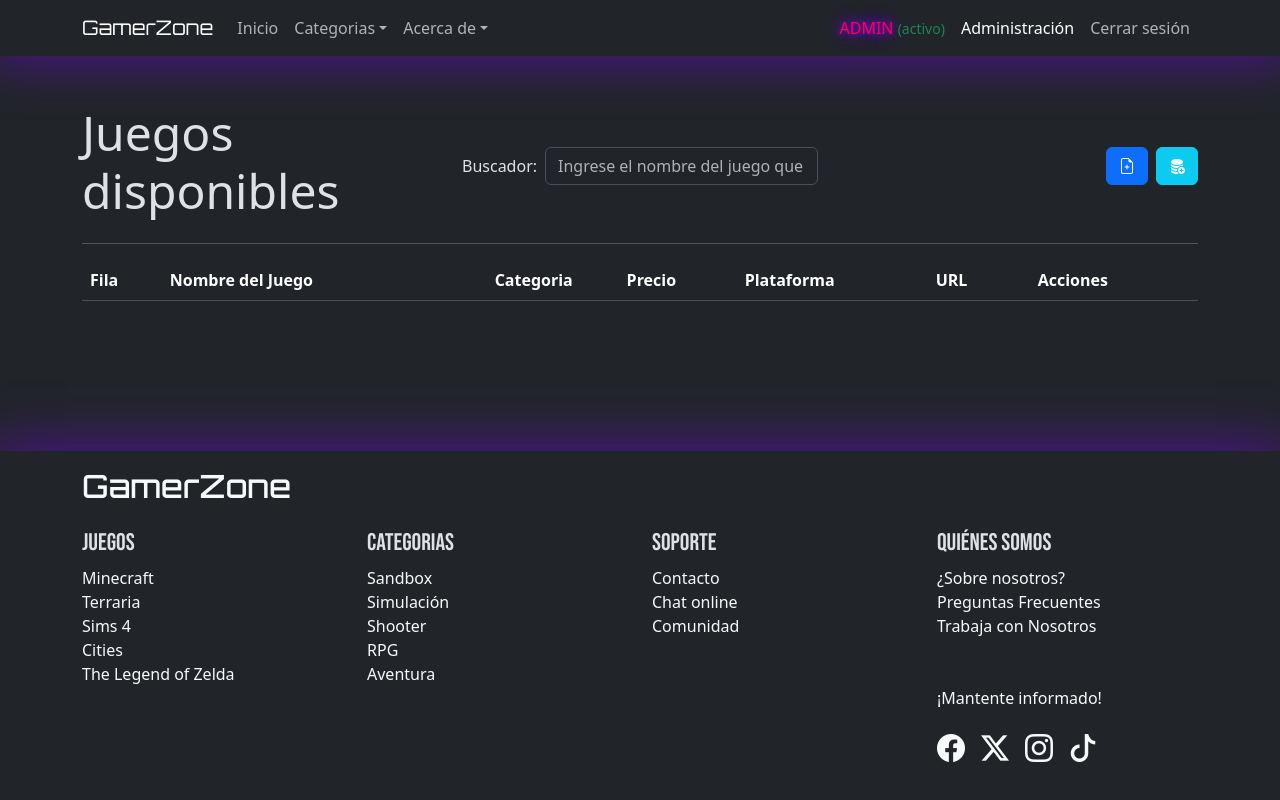
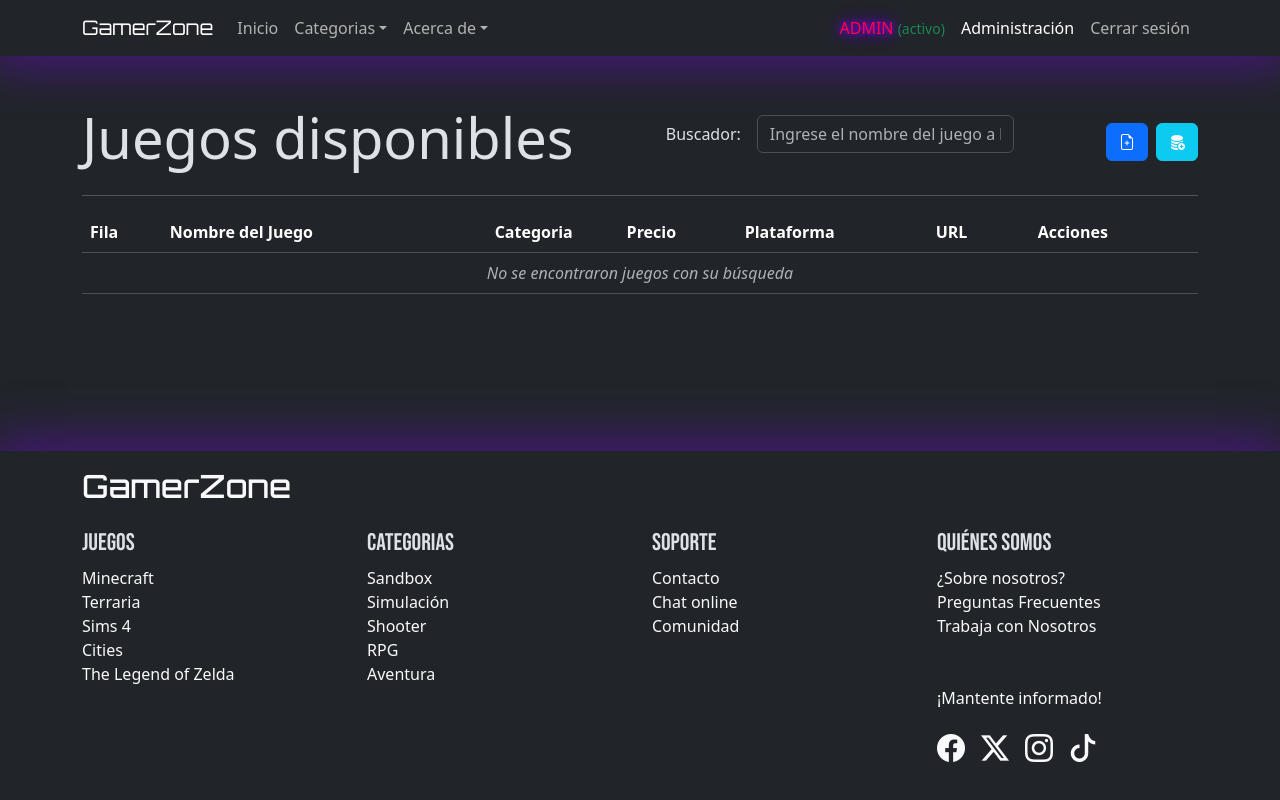
Before and after one commit to hernanortiz1/proyectoModulo2, a React (Vite) app: page /administrador in a window 1280 px wide. Built offline with nearby package versions, Linux system fonts and the light colour scheme; sample sign-in values are in the browser's storage.

Commit message:
agregue la logica para el buscador

```diff
--- a/src/App.jsx
+++ b/src/App.jsx
@@ -25,6 +25,7 @@ function App() {
   const juegosLocalstorage = JSON.parse(localStorage.getItem("listaJuegos")) || [];
   const [juegos, setJuegos] = useState(juegosLocalstorage);
   const [usuarioAdmin, setUsuarioAdmin] = useState(usuarioLogueado);
+  const [busqueda, setBusqueda] = useState("");
 
   useEffect(() => {
     localStorage.setItem("listaJuegos", JSON.stringify(juegos));
@@ -62,6 +63,14 @@ function App() {
     return true;
   };
 
+  const handleChange = (e) => {
+    setBusqueda(e.target.value);
+  };
+
+  const juegosFiltados = juegos.filter((juegoBuscado) =>
+    juegoBuscado.nombreJuego.toLowerCase().includes(busqueda.toLowerCase())
+  );
+
   return (
     <>
       <BrowserRouter>
@@ -83,7 +92,13 @@ function App() {
               <Route
                 index
                 element={
-                  <Administrador juegos={juegos} setJuegos={setJuegos} borrarJuego={borrarJuego}></Administrador>
+                  <Administrador
+                    setJuegos={setJuegos}
+                    borrarJuego={borrarJuego}
+                    busqueda={busqueda}
+                    handleChange={handleChange}
+                    juegosFiltados={juegosFiltados}
+                  ></Administrador>
                 }
               ></Route>
               <Route
--- a/src/components/pages/Administrador.jsx
+++ b/src/components/pages/Administrador.jsx
@@ -1,38 +1,37 @@
-import { Table, Container, Button, Form, Row, Col } from "react-bootstrap";
+import { Table, Container, Button, Form } from "react-bootstrap";
 import ItemJuegos from "./Juegos/ItemJuegos";
 import { Link } from "react-router";
 import { juegosPrueba } from "../../data/juegosPrueba";
-const Administrador = ({ setJuegos, juegos, borrarJuego }) => {
+const Administrador = ({ setJuegos, borrarJuego, busqueda, handleChange, juegosFiltados }) => {
   const cargarJuegos = () => {
     setJuegos(juegosPrueba);
   };
   return (
     <>
       <Container className="my-2">
-        <div className="mt-5">
-          <Row className="gy-3 align-items-center">
-            <Col xs={12} lg={4} className="text-center text-lg-start">
-              <h1 className="display-5">Juegos disponibles</h1>
-            </Col>
+        <div className="d-flex justify-content-between align-items-center mt-5">
+          <h1 className="display-4">Juegos disponibles</h1>
 
-            <Col xs={12} lg={4}>
           <Form>
-                <Form.Group className="d-flex flex-column flex-sm-row gap-2" controlId="buscador">
-                  <Form.Label className="my-auto">Buscador:</Form.Label>
-                  <Form.Control type="text" placeholder="Ingrese el nombre del juego que quiere buscar." />
+            <Form.Group className="mb-3 d-flex gap-3" controlId="buscador">
+              <Form.Label className="my-auto">Buscador: </Form.Label>
+              <Form.Control
+                type="text"
+                placeholder="Ingrese el nombre del juego a buscar."
+                onChange={handleChange}
+                value={busqueda}
+              />
             </Form.Group>
           </Form>
-            </Col>
 
-            <Col xs={12} lg={4} className="text-center text-lg-end">
-              <Link className="btn btn-primary me-2" to="/administrador/crear">
+          <div>
+            <Link className="btn btn-primary" to={"/administrador/crear"}>
               <i className="bi bi-file-earmark-plus"></i>
             </Link>
-              <Button className="btn btn-info text-light" onClick={cargarJuegos}>
-                <i className="bi bi-database-fill-add"></i>
+            <Button className="ms-2 btn btn-info text-light" onClick={cargarJuegos}>
+              <i className="bg bi bi-database-fill-add"></i>
             </Button>
-            </Col>
-          </Row>
+          </div>
         </div>
         <hr />
         <Table responsive>
@@ -48,11 +47,19 @@ const Administrador = ({ setJuegos, juegos, borrarJuego }) => {
             </tr>
           </thead>
           <tbody>
-            {juegos
+            {juegosFiltados.length > 0 ? (
+              juegosFiltados
                 .filter((juego) => juego !== null && juego !== undefined)
                 .map((juego, indice) => (
                   <ItemJuegos key={juego.id} fila={indice + 1} juego={juego} borrarJuego={borrarJuego}></ItemJuegos>
-              ))}
+                ))
+            ) : (
+              <tr>
+                <td colSpan="100%" className="text-center text-muted fst-italic">
+                  No se encontraron juegos con su búsqueda
+                </td>
+              </tr>
+            )}
           </tbody>
         </Table>
       </Container>
```
Lines whose indentation alone changed are shown as unchanged.
